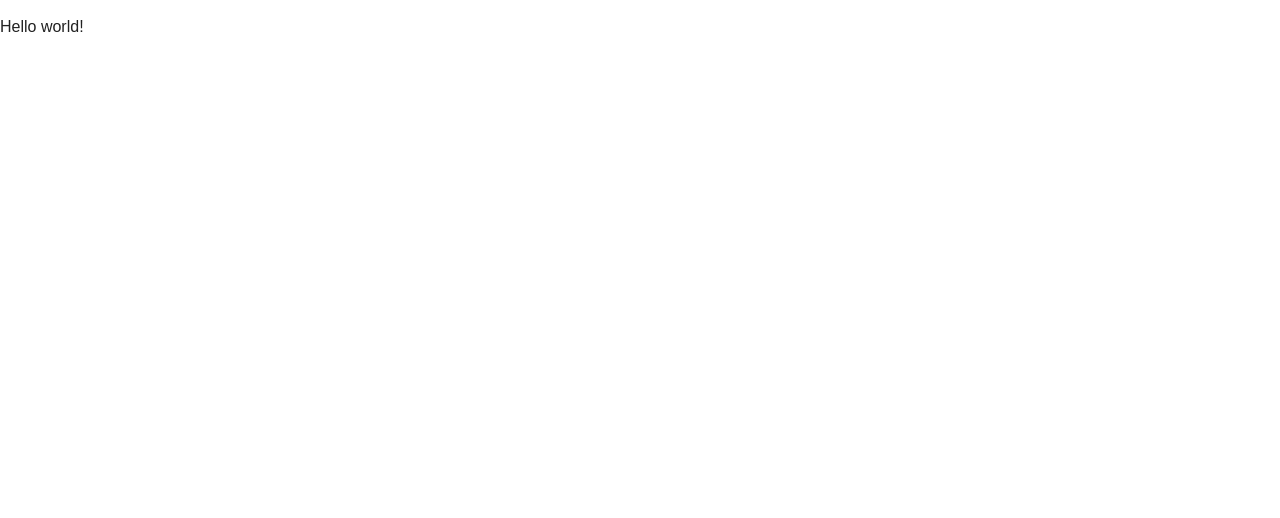
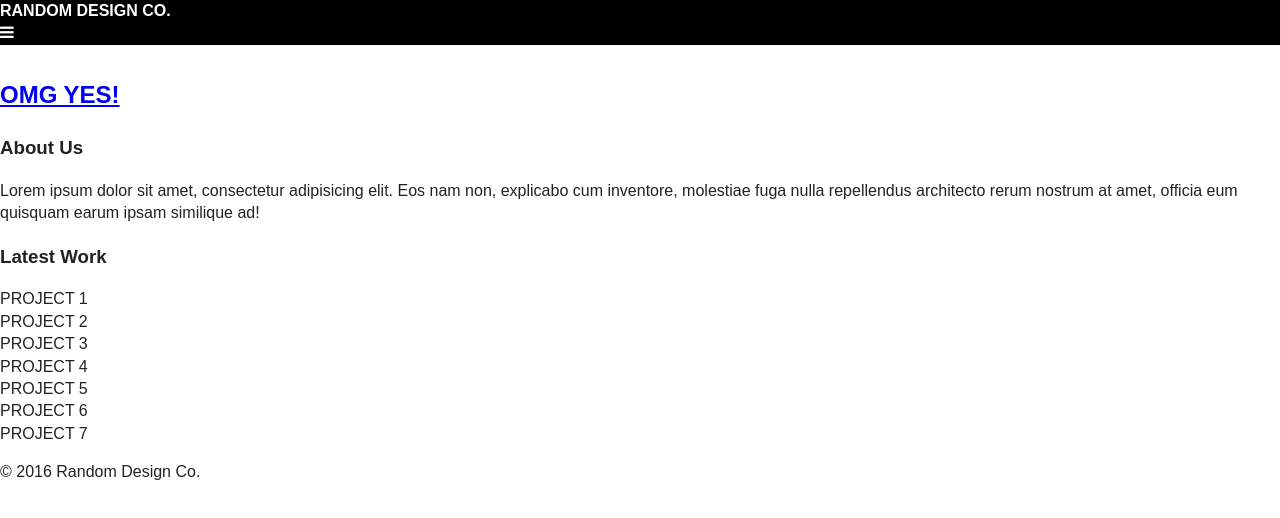
Before and after one commit to jswickham/random-design-co, a plain HTML site: page index.html in a window 1280 px wide. Drawn offline with nearby package versions, Linux system fonts and the light colour scheme.

Commit message:
starting page-header

```diff
--- a/css/main.css
+++ b/css/main.css
@@ -95,8 +95,32 @@ textarea {
    Author's custom styles
    ========================================================================== */
 
+html {
+  box-sizing: border-box;
+}
+
+*, *:before, *:after {
+  box-sizing: inherit;
+}
+
+.page-header {
+    background-color: #000;
+    color: #fff;
+    position: fixed;
+    top: 0;
+    left: 0;
+    width: 100%;
+    overflow: auto;
+    margin: auto;
 
 
+}
+
+.page-header h1 {
+    margin: 0;
+    text-transform: uppercase;
+    font-size: 1em;
+}
 
 
 
--- a/index.html
+++ b/index.html
@@ -9,7 +9,7 @@
 
     <link rel="apple-touch-icon" href="apple-touch-icon.png">
     <!-- Place favicon.ico in the root directory -->
-
+    <link rel="stylesheet" href="https://maxcdn.bootstrapcdn.com/font-awesome/4.4.0/css/font-awesome.min.css">
     <link rel="stylesheet" href="css/normalize.css">
     <link rel="stylesheet" href="css/main.css">
     <script src="js/vendor/modernizr-2.8.3.min.js"></script>
@@ -19,8 +19,44 @@
         <p class="browserupgrade">You are using an <strong>outdated</strong> browser. Please <a href="http://browsehappy.com/">upgrade your browser</a> to improve your experience.</p>
     <![endif]-->
 
-        <!-- Add your site or application content here -->
-        <p>Hello world!</p>
+    <!-- START OF MY CODE -->
+  <header class="page-header">
+    <h1>RANDOM DESIGN CO.</h1>
+    <i class="fa fa-bars"></i>
+  </header>
+
+  <section>
+    <article>
+      <h2>BE RANDOM<h2>
+
+      <p><a href="#" class="button">OMG YES!</a></p>
+    </article>
+  </section>
+
+
+  <section>
+    <h3>About Us</h3>
+
+    <p>Lorem ipsum dolor sit amet, consectetur adipisicing elit. Eos nam non, explicabo cum inventore, molestiae fuga nulla repellendus architecto rerum nostrum at amet, officia eum quisquam earum ipsam similique ad!</p>
+    </section>
+
+    <section>
+    <h3>Latest Work</h3>
+
+    <div><a href"#">PROJECT 1</a></div>
+    <div><a href"#">PROJECT 2</a></div>
+    <div><a href"#">PROJECT 3</a></div>
+    <div><a href"#">PROJECT 4</a></div>
+    <div><a href"#">PROJECT 5</a></div>
+    <div><a href"#">PROJECT 6</a></div>
+    <div><a href"#">PROJECT 7</a></div>
+  </section>
+
+  <footer>
+    <p> &copy 2016 Random Design Co.</p>
+  </footer>
+
+<!-- END OF MY CODE -->
 
     <script src="https://ajax.googleapis.com/ajax/libs/jquery/1.11.3/jquery.min.js"></script>
     <script>window.jQuery || document.write('<script src="js/vendor/jquery-1.11.3.min.js"><\/script>')</script>
```
Also changed, not shown: img/1-cocktail.jpeg (added), img/2-disco.jpeg (added), img/3-bookstore.jpeg (added), img/4-traffic.jpeg (added), img/5-concert.jpg (added), img/6-nightlife.jpg (added), img/7-bar.jpg (added), img/purple-bg.jpeg (added). Lines whose indentation alone changed are shown as unchanged.
